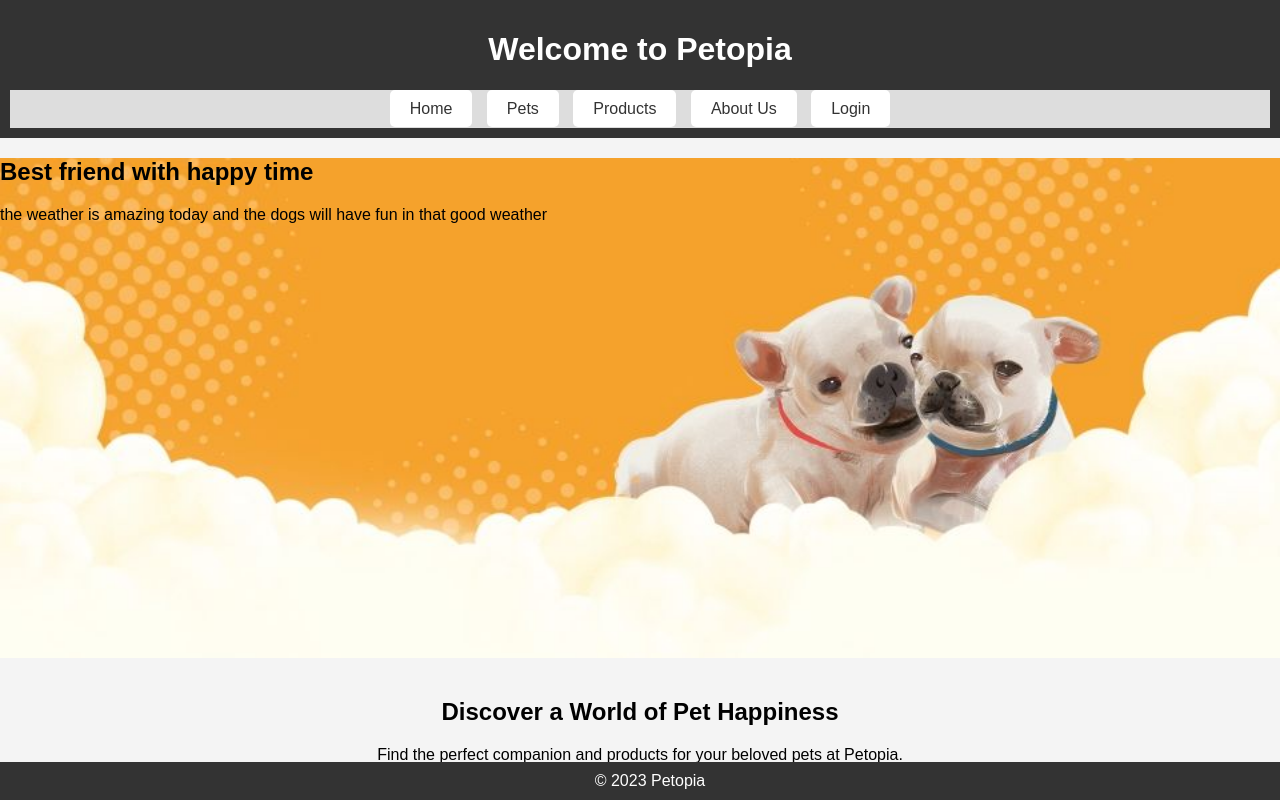
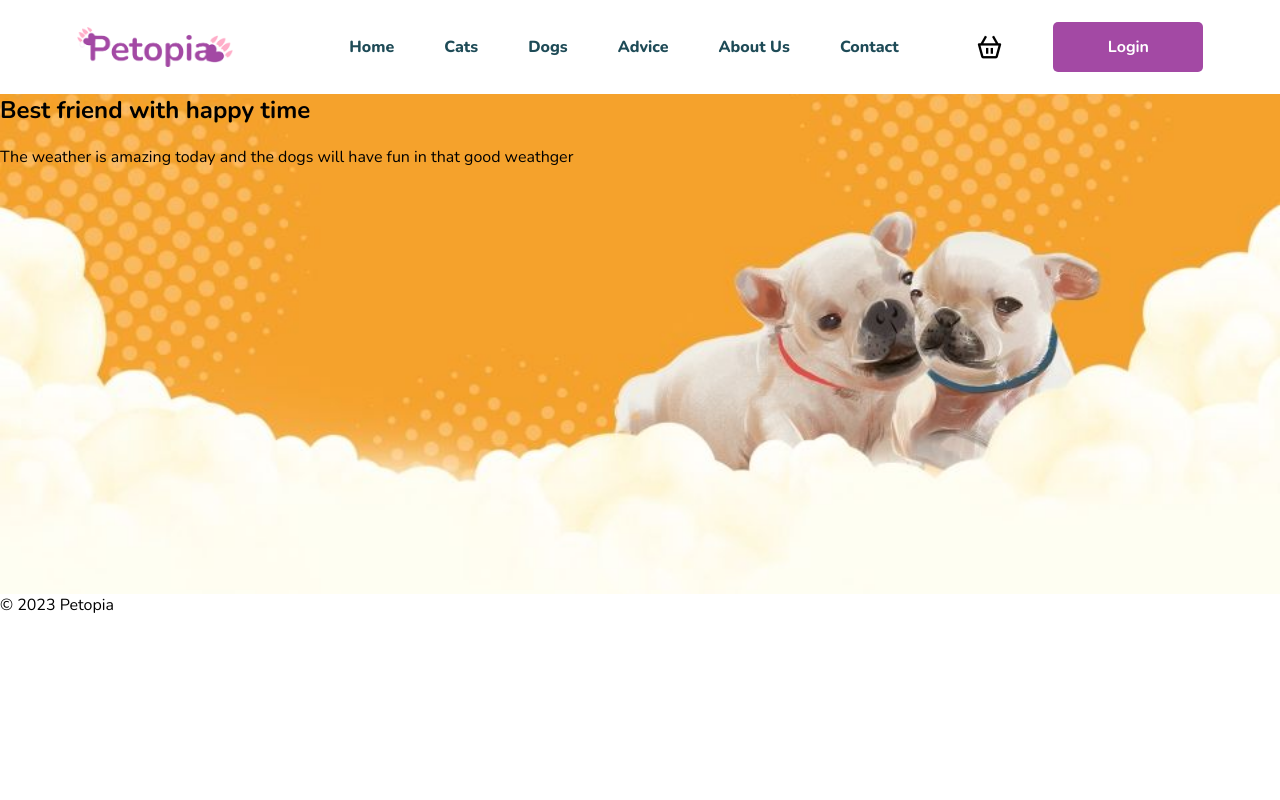
Before and after one commit to aston-cs2tp-petopia/petopia, a PHP site: page / in a window 1280 px wide. Run offline with PHP 8.4, Linux system fonts and the light colour scheme.

Commit message:
Your commit message here

```diff
--- a/css/style.css
+++ b/css/style.css
@@ -1,54 +1,95 @@
-body {
-    font-family: Arial, sans-serif;
+/*Body*/
+body{
     margin: 0;
-    padding: 0;
-    background-color: #f4f4f4;
+    font-family: 'Nunito', sans-serif;
 }
 
+/* ~ ~ ~ ~ ~ ~ ~ ~ ~ ~ ~ ~ ~ ~ ~*\
+    @Header
+\*~ ~ ~ ~ ~ ~ ~ ~ ~ ~ ~ ~ ~ ~ ~ */
+
 header {
-    background-color: #333;
-    color: #fff;
-    padding: 10px;
-    text-align: center;
+    width: 100%;
+    height: 54px;
+    padding-top: 20px;
+    background: white;
+
+    /*Flex*/
+    display: flex;
+    justify-content: space-evenly;
+    align-items: center;
+
 }
 
-nav {
-    background-color: #ddd;
-    padding: 10px;
-    text-align: center;
+
+
+/*[LOGO SECTION]*/
+/*Navigation Image*/
+.logo-container {
+    height: 75%;
 }
 
-nav a {
-    text-decoration: none;
-    color: #333;
-    padding: 10px 20px;
-    margin: 0 5px;
-    border-radius: 5px;
-    background-color: #fff;
-    transition: background-color 0.3s;
+.logo-container img {
+    height: 100%;
+    width: 100%;
+    cursor: pointer;
+    object-fit: cover;
 }
 
-nav a:hover {
-    background-color: #ccc;
+/*[CENTER NAVIGATION]*/
+/*Navigation List*/
+nav  ul {
+    display: flex;
+    gap: 50px;
+    list-style-type: none;
 }
 
-section.main-content {
-    padding: 20px;
-    text-align: center;
+/*Navigation Buttons*/
+nav ul li a{
+    text-decoration: none;
+    font-weight: 800;
+    color: #1e4b57;
 }
 
-footer {
-    background-color: #333;
-    color: #fff;
-    text-align: center;
-    padding: 10px;
-    position: fixed;
-    bottom: 0;
-    width: 100%;
+/*[RIGHT NAVIGATION]*/
+/*Navigation Right*/
+.right-nav {
+    /*Flex*/
+    display: flex;
+    justify-content: center;
+    align-items: center;
+    gap: 50px;
 }
 
-/* main */
+/*Basket Button*/
+.basket-button {
+    font-size: 28px;
+    cursor: pointer;
+}
 
+/*Login  Button*/
+.login-button {
+    width: 150px;
+    height: 50px;
+    background-color: #a349a4;
+    border-radius: 5px;
+    text-align: center;
+    cursor: pointer;
+}
+
+/*Login Text*/
+.login-button a{
+    color: white;
+    font-weight: 700;
+    text-decoration: none;
+    line-height: 50px;
+}
+
+/* ~ ~ ~ ~ ~ ~ ~ ~ ~ ~ ~ ~ ~ ~ ~*\
+    @Main
+\*~ ~ ~ ~ ~ ~ ~ ~ ~ ~ ~ ~ ~ ~ ~ */
+
+/*Hero Banner Container*/
 .hero-banner{
     width: 100%;
     height: 500px;
@@ -66,5 +107,4 @@ footer {
     width: 100%;
     height: 100%;
     object-fit: cover;
-
 }
--- a/index.html
+++ b/index.html
@@ -1,43 +1,69 @@
 <!DOCTYPE html>
 <html lang="en">
+
 <head>
-    <meta charset="UTF-8">
+    <meta charset="utf-8">
     <meta name="viewport" content="width=device-width, initial-scale=1.0">
-    <link rel="stylesheet" href="style.css">
+    <title>Petopia</title>
     <link href="css/style.css" rel="stylesheet" type="text/css" href="CSS/style.css" />
-    <title>Petopia - Home</title>
+
+    <!--[Google Fonts]-->
+    <link rel="preconnect" href="https://fonts.googleapis.com">
+    <link rel="preconnect" href="https://fonts.gstatic.com" crossorigin>
+    <!--Nunito Font-->
+    <link
+        href="https://fonts.googleapis.com/css2?family=Nunito:ital,wght@0,200;0,300;0,400;0,500;0,600;0,700;0,800;0,900;1,700;1,800&family=Work+Sans:wght@700;800&display=swap"
+        rel="stylesheet">
+
+    <!--Box Icons-->
+    <link href='https://unpkg.com/boxicons@2.1.4/css/boxicons.min.css' rel='stylesheet'>
+
+
 </head>
+
 <body>
     <header>
-        <h1>Welcome to Petopia</h1>
+        <!--Logo-->
+        <div class="logo-container"><img src="assets/logo.png" alt=""></div>
+
+        <!--Middle Navigation-->
         <nav>
-            <a href="index.html">Home</a>
-            <a href="pets.html">Pets</a>
-            <a href="products.html">Products</a>
-            <a href="about.html">About Us</a>
-            <a href="login.html">Login</a>
+            <ul>
+                <li><a href="">Home</a></li>
+                <li><a href="">Cats</a></li>
+                <li><a href="">Dogs</a></li>
+                <li><a href="">Advice</a></li>
+                <li><a href="">About Us</a></li>
+                <li><a href="">Contact</a></li>
+            </ul>
         </nav>
+
+        <!--Right Navigation-->
+        <div class="right-nav">
+            <!--Shoppiung Basket Button-->
+            <div class='basket-button bx bx-basket'></div>
+            <!--Login Button-->
+            <div class="login-button"><a href="">Login</a></div>
+        </div>
+
     </header>
+
     <main>
         <section class="hero-banner">
-            <div class="hero-banner-image"><img src="assets/uglydog.png" alt=""></div> <!--ugly dog (;-;) )-->
+            <div class="hero-banner-image"><img src="assets/uglydog.png" alt=""></div>
             <div class="hero-banner-left">
                 <div class="hero-banner-content">
                     <h2>Best friend with happy time</h2>
-                    <p> the weather is amazing today and the dogs will have fun in that good weather</p> <!--odd-->
+                    <p> The weather is amazing today and the dogs will have fun in that good weathger</p>
                     <div class="hero-banner-button"></div>
                 </div>
             </div>
         </section>
     </main>
 
-    <section class="main-content">
-        <h2>Discover a World of Pet Happiness</h2>
-        <p>Find the perfect companion and products for your beloved pets at Petopia.</p>
-    </section>
-
     <footer>
         &copy; 2023 Petopia
     </footer>
 </body>
+
 </html>
```
Also changed, not shown: assets/Icon.png (added), assets/logo.png (added), 1 other file.
